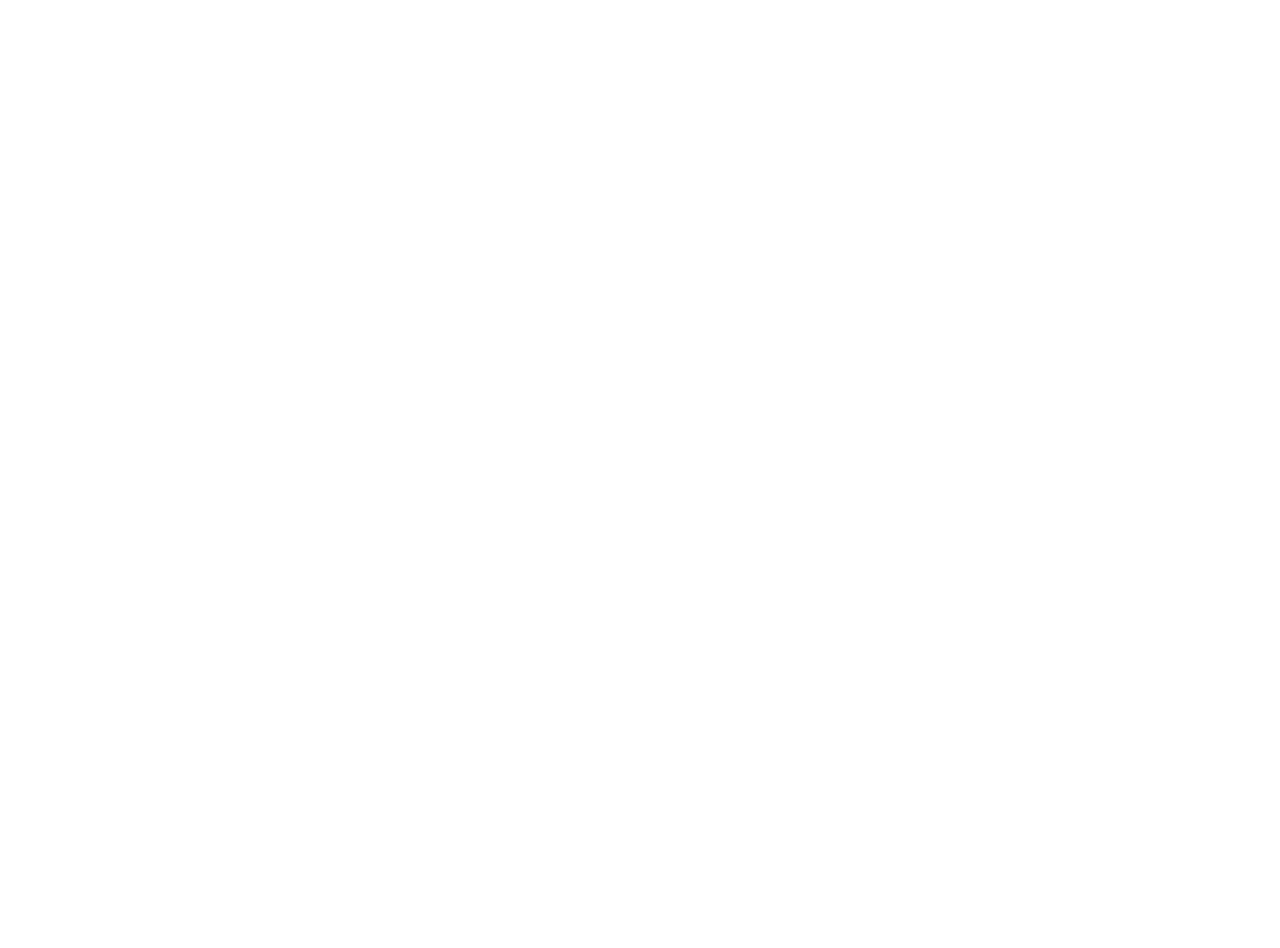
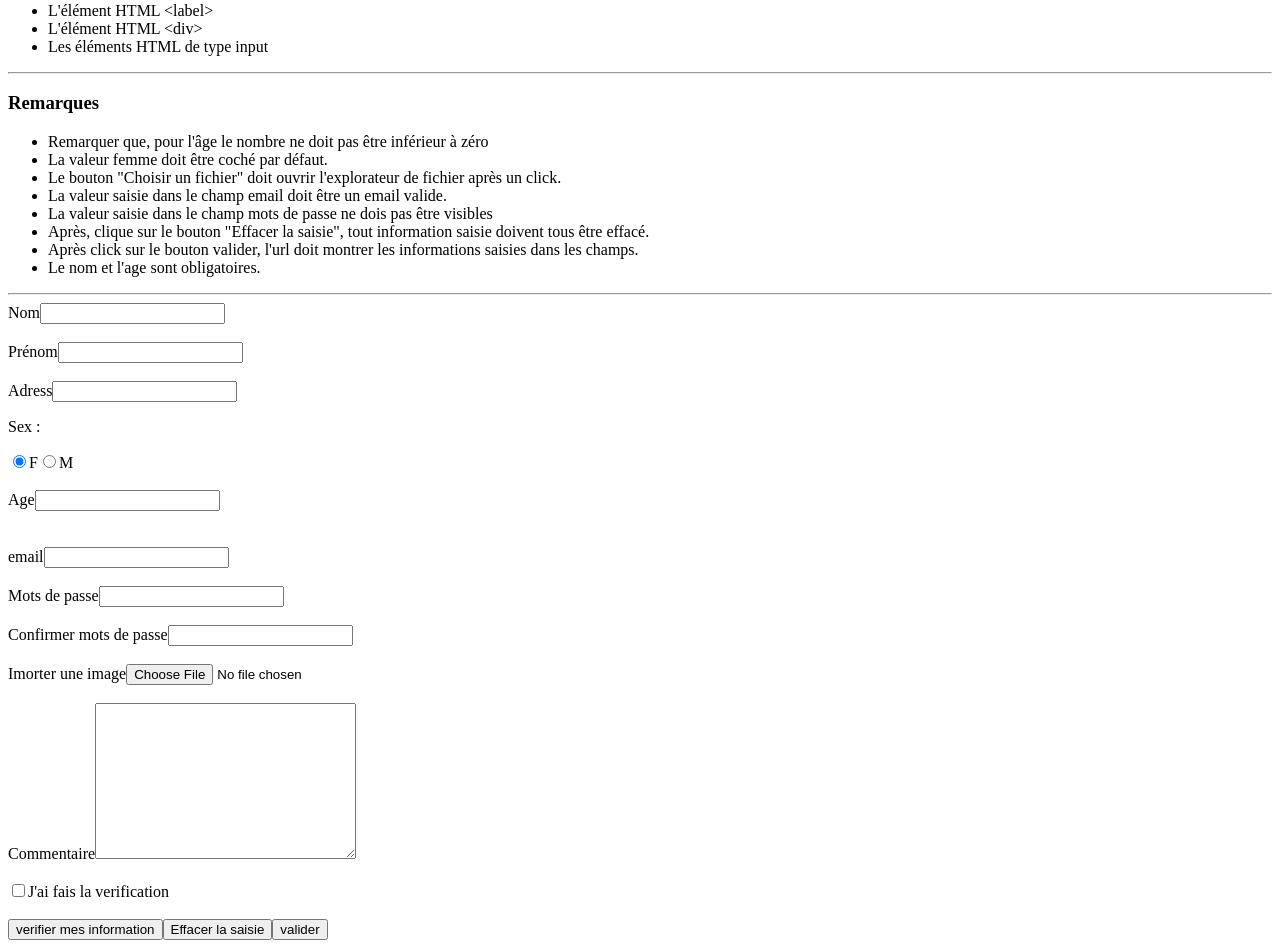
Before and after one commit to Mampionona33/exercice_dev, a Next.js app: page /exercice_2 in a window 1280 px wide. Shown: the part 282-1230 px from the top of the page. Before the commit the page ends 800 px from the top, so only its background shows below. Built offline with nearby package versions, Linux system fonts and the light colour scheme.

Commit message:
add content to exercice 2

```diff
--- a/src/pages/exercice_2.js
+++ b/src/pages/exercice_2.js
@@ -6,6 +6,110 @@
       <Navbar />
       <hr />
       <h1>Exercice 2</h1>
+      <hr />
+      <h1>Formulaire</h1>
+      <p>Dans cette exercice il faut regarder les composantes suivante :</p>
+      <ul>
+        <li>L'élément HTML &lt;form&gt;</li>
+        <li>L'élément HTML &lt;label&gt;</li>
+        <li>L'élément HTML &lt;div&gt;</li>
+        <li>Les éléments HTML de type input</li>
+      </ul>
+      <hr />
+      <h3>Remarques</h3>
+      <ul>
+        <li>
+          Remarquer que, pour l'âge le nombre ne doit pas être inférieur à zéro
+        </li>
+        <li>La valeur femme doit être coché par défaut.</li>
+        <li>
+          Le bouton "Choisir un fichier" doit ouvrir l'explorateur de fichier
+          après un click.
+        </li>
+        <li>La valeur saisie dans le champ email doit être un email valide.</li>
+        <li>
+          La valeur saisie dans le champ mots de passe ne dois pas être visibles
+        </li>
+        <li>
+          Après, clique sur le bouton "Effacer la saisie", tout information
+          saisie doivent tous être effacé.
+        </li>
+        <li>
+          Après click sur le bouton valider, l'url doit montrer les informations
+          saisies dans les champs.
+        </li>
+        <li>Le nom et l'age sont obligatoires.</li>
+      </ul>
+      <hr />
+      <div>
+        <form action="">
+          <div>
+            <label for="Nom">Nom</label>
+            <input type="text" name="Nom" id="Nom" required />
+          </div>
+          <br />
+          <div>
+            <label for="prenom">Prénom</label>
+            <input type="text" name="Nom" id="prenom" />
+          </div>
+          <br />
+          <div>
+            <label for="adress">Adress</label>
+            <input type="text" name="adress" id="adress" />
+          </div>
+          <div>
+            <p>Sex :</p>
+            <input type="radio" name="sex" id="sex_f" value="F" checked />
+            <label for="sex">F</label>
+            <input type="radio" name="sex" id="sex_m" value="M" />
+            <label for="sex">M</label>
+          </div>
+          <br />
+          <div>
+            <label for="age">Age</label>
+            <input type="number" name="Nom" id="age" min="0" required />
+          </div>
+          <br />
+          <br />
+          <div>
+            <label for="email">email</label>
+            <input type="email" name="email" id="email" />
+          </div>
+          <br />
+          <div>
+            <label for="mdp">Mots de passe</label>
+            <input type="password" name="mdp" id="mdp" />
+          </div>
+          <br />
+          <div>
+            <label for="confirm_mdp">Confirmer mots de passe</label>
+            <input type="password" name="confirm_mdp" id="confirm_mdp" />
+          </div>
+          <br />
+          <div>
+            <label for="fichier">Imorter une image</label>
+            <input type="file" name="fichier" id="fichier" />
+          </div>
+          <br />
+          <div>
+            <label for="comment">Commentaire</label>
+            <textarea name="comment" id="comment" cols="30" rows="10">
+              {" "}
+            </textarea>
+          </div>
+          <br />
+          <div>
+            <input type="checkbox" name="verification" id="verification" />
+            <label for="verification">J'ai fais la verification</label>
+          </div>
+          <br />
+          <div>
+            <input type="button" value="verifier mes information" />
+            <input type="reset" value="Effacer la saisie" />
+            <input type="submit" value="valider" />
+          </div>
+        </form>
+      </div>
     </div>
   );
 }
```
